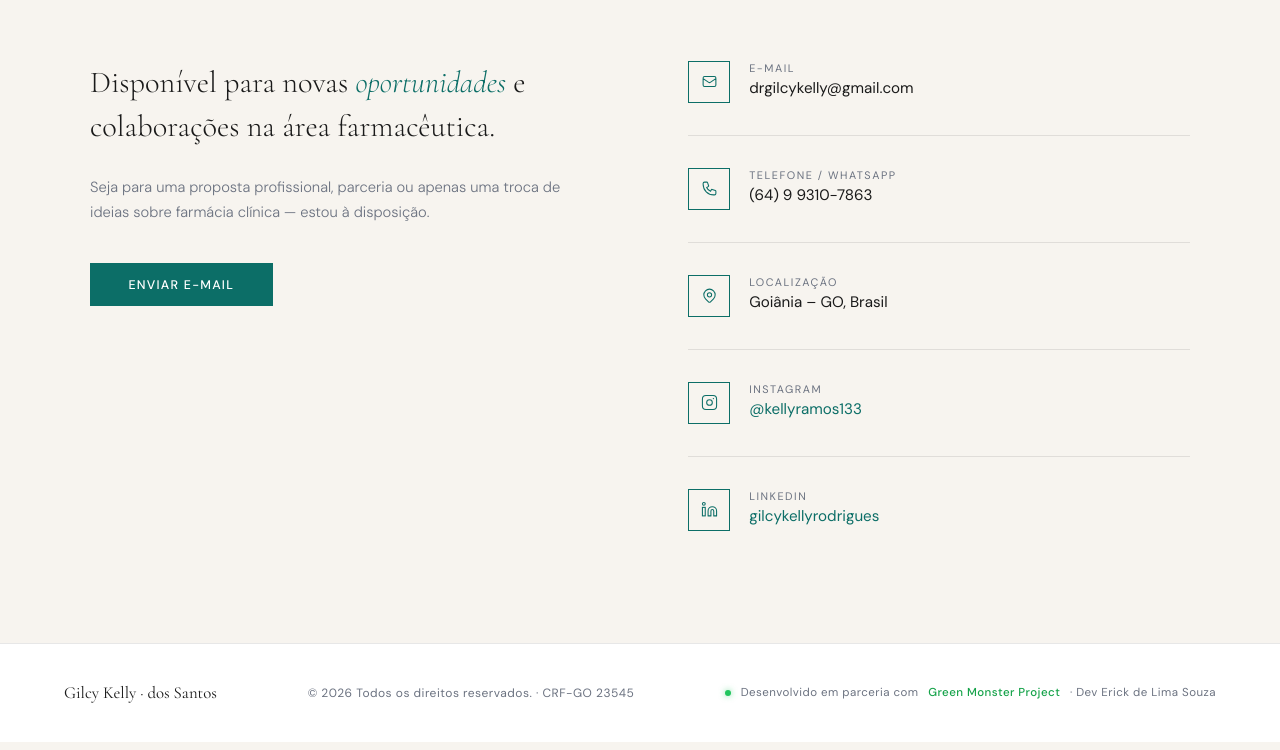
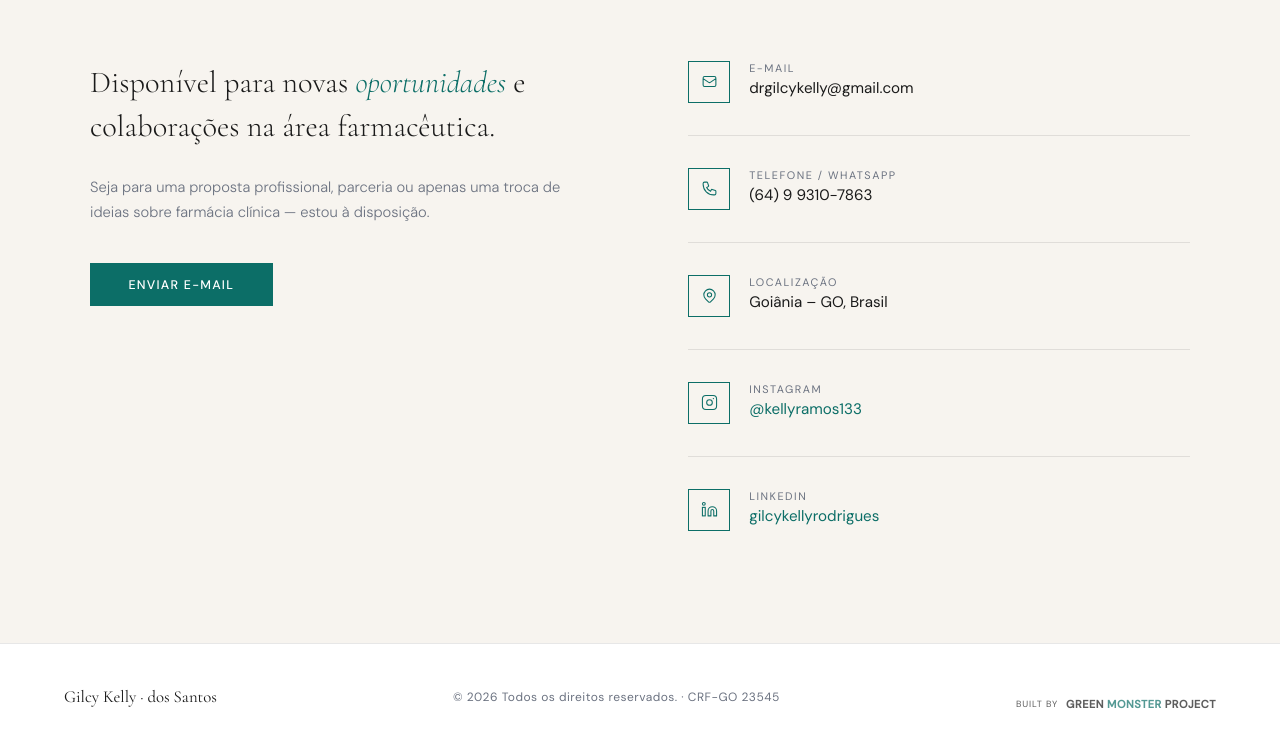
Before and after one commit to Erick-Lim-Souza/portfolio-gilcy, a plain HTML site: page index.html in a window 1280 px wide. Shown: the part 5143-5893 px from the top of the page. Drawn offline with nearby package versions, Linux system fonts and the light colour scheme.

Commit message:
Add footer signature styles and adjust button positions
Added styles for footer signature and logo elements, and adjusted floating button positions.

```diff
--- a/index.html
+++ b/index.html
@@ -389,6 +389,47 @@
     }
     .reveal.visible { opacity: 1; transform: none; }
 
+/* ==========================================================
+   ASSINATURA GREEN MONSTER - ESTILO FARMACÊUTICO
+========================================================== */
+.gmp-footer-signature {
+    text-decoration: none !important;
+    display: flex !important;
+    flex-direction: row !important;
+    align-items: center !important;
+    justify-content: center;
+    gap: 8px;
+    margin-top: 15px;
+    opacity: 0.7;
+    transition: opacity 0.3s ease;
+    white-space: nowrap !important;
+}
+
+.gmp-footer-signature:hover {
+    opacity: 1;
+}
+
+.gmp-tag {
+    font-family: 'DM Sans', sans-serif;
+    font-size: 9px !important;
+    letter-spacing: 0.1em;
+    text-transform: uppercase;
+    color: var(--ink);
+}
+
+.gmp-logo {
+    font-family: 'DM Sans', sans-serif; /* Mantendo a fonte do site */
+    font-weight: 700;
+    font-size: 11px !important;
+    letter-spacing: 0.5px;
+    display: flex !important;
+    flex-direction: row !important;
+    gap: 3px;
+}
+
+.gmp-logo .w { color: var(--ink) !important; }
+.gmp-logo .g { color: var(--teal) !important; } /* Usando o verde do logo dela */
+
     /* ─── RESPONSIVE ─── */
     @media (max-width: 900px) {
       nav { padding: 1.2rem 1.8rem; }
@@ -409,7 +450,7 @@
     /* ─── FLOATING CV BUTTON ─── */
     .fab-cv {
   position: fixed;
-      bottom: 2.2rem;
+  bottom: 6rem; /* Subimos de 2.2rem para 6rem */
   right: 2.2rem;
   z-index: 200;
   display: flex;
@@ -437,9 +478,10 @@
     .fab-cv svg {
       width: 18px; height: 18px; flex-shrink: 0;
     }
+/* O anel de animação deve seguir a mesma altura */
     .fab-ring {
   position: fixed;
-      bottom: 2.2rem;
+  bottom: 6rem; /* Ajustado para 6rem para casar com o botão */
   right: 2.2rem;
   z-index: 199;
   width: 52px; height: 52px;
@@ -784,18 +826,18 @@
   </section>
 
 
-  <!-- FOOTER -->
-  <footer>
+<footer translate="no" class="notranslate">
     <span class="footer-brand">Gilcy Kelly · dos Santos</span>
     <p>© 2026 Todos os direitos reservados. · CRF-GO 23545</p>
-    <div class="footer-credit">
-      <div class="footer-credit-dot"></div>
-      Desenvolvido em parceria com
-      <a href="https://ericklima-dev.netlify.app/" target="_blank" rel="noopener">
-        Green Monster Project
+
+    <a href="https://greenmonster.netlify.app/" target="_blank" rel="noopener noreferrer" class="gmp-footer-signature">
+        <span class="gmp-tag">built by</span>
+        <div class="gmp-logo">
+            <span class="w">GREEN</span>
+            <span class="g">MONSTER</span>
+            <span class="w">PROJECT</span>
+        </div>
     </a>
-      · Dev Erick de Lima Souza
-    </div>
 </footer>
 
   <!-- FLOATING CV BUTTON -->
```
Lines whose indentation alone changed are shown as unchanged.
